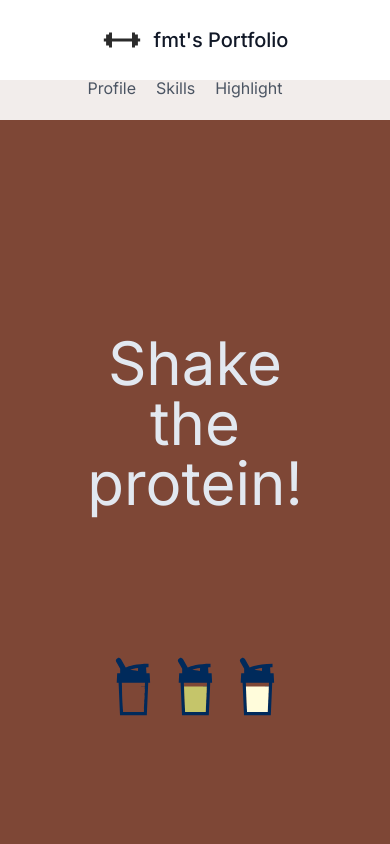
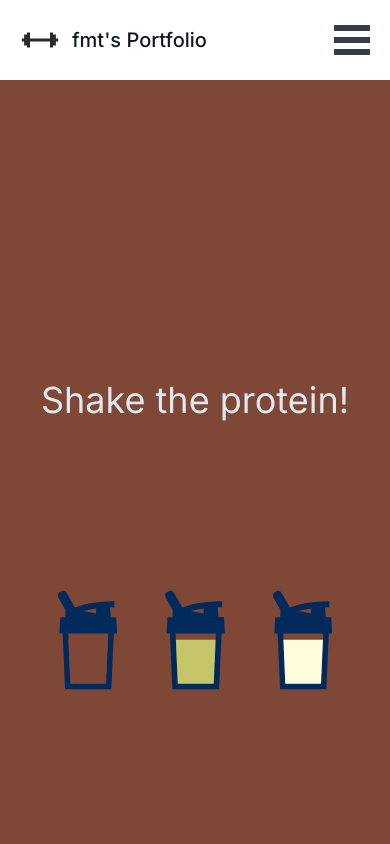
Before and after one commit to Fumiya-Tahara/Portfolio, a Next.js app: page / in a window 390 px wide. Shown: the top 844 px of the page. Built offline with nearby package versions, Linux system fonts and the light colour scheme.

Commit message:
add burger menu

```diff
--- a/package.json
+++ b/package.json
@@ -11,6 +11,7 @@
   "dependencies": {
     "@types/node": "20.5.9",
     "@types/react": "18.2.21",
+    "@types/react-burger-menu": "^2.8.7",
     "@types/react-dom": "18.2.7",
     "animejs": "^3.2.2",
     "autoprefixer": "10.4.15",
@@ -20,6 +21,7 @@
     "next": "13.4.19",
     "postcss": "8.4.29",
     "react": "18.2.0",
+    "react-burger-menu": "^3.0.9",
     "react-dom": "18.2.0",
     "tailwindcss": "3.3.3",
     "typescript": "5.2.2"
--- a/src/app/components/top/components/header.tsx
+++ b/src/app/components/top/components/header.tsx
@@ -1,14 +1,12 @@
 import { Link as Scroll } from "react-scroll";
 import Image from "next/image";
-import { push as Menu } from "react-burger-menu";
+import { slide as Menu } from "react-burger-menu";
 
 const bugerStyle = {
   bmBurgerButton: {
-    position: "absolute",
+    position: "relative",
     width: "36px",
     height: "30px",
-    top: "25px",
-    right: "20px",
   },
   bmBurgerBars: {
     background: "#373a47",
@@ -17,6 +15,7 @@ const bugerStyle = {
     background: "#a90000",
   },
   bmCrossButton: {
+    color: "rgb(17 24 39)",
     height: "30px",
     width: "30px",
   },
@@ -25,10 +24,12 @@ const bugerStyle = {
   },
   bmMenuWrap: {
     position: "fixed",
-    height: "100%",
+    top: "80px",
+    zIndex: "1",
+    height: "calc(100vh - 80px)",
   },
   bmMenu: {
-    background: "#373a47",
+    background: "rgba(255,255,255)",
     padding: "2.5em 1.5em 0",
     fontSize: "1.15em",
   },
@@ -36,25 +37,25 @@ const bugerStyle = {
     fill: "#373a47",
   },
   bmItemList: {
-    color: "#b8b7ad",
+    color: "rgb(17 24 39)",
     padding: "0.8em",
   },
   bmItem: {
     display: "inline-block",
   },
   bmOverlay: {
-    background: "rgba(0, 0, 0, 0.3)",
+    display: "none",
   },
 };
 
 export default function Header() {
   return (
-    <header className="text-gray-600 h-20 relative">
+    <header className="w-full h-20">
       <div
         className="w-full"
         style={{
           position: "fixed",
-          backgroundColor: "rgba(255,255,255,0.9)",
+          backgroundColor: "rgba(255,255,255)",
           zIndex: 1,
         }}
       >
@@ -100,11 +101,12 @@ export default function Header() {
                 Highlight
               </Scroll>
             </div>
-            <div className="md:hidden">
+            <div className="md:hidden text-gray-900">
               <Menu
                 right
                 width={"50%"}
                 styles={bugerStyle}
+                pageWrapId={"page-wrap"}
                 outerContainerId={"outer-container"}
               >
                 <Scroll
--- a/src/app/components/top/page.tsx
+++ b/src/app/components/top/page.tsx
@@ -1,7 +1,7 @@
 "use client";
 import Image from "next/image";
 import anime from "animejs/lib/anime.es.js";
-import { Link as Scroll } from "react-scroll";
+import Header from "./components/header";
 
 export default function Top() {
   const chocoShake = () => {
@@ -83,68 +83,17 @@ export default function Top() {
   };
 
   return (
-    <div id="top">
-      <header className="text-gray-600 body-font h-20">
-        <div
-          className="w-full"
-          style={{
-            position: "fixed",
-            backgroundColor: "rgba(255,255,255,0.9)",
-            zIndex: 1,
-          }}
-        >
-          <div className="container mx-auto flex flex-wrap p-5 flex-col md:flex-row items-center">
-            <Scroll
-              className="flex title-font font-medium items-center text-gray-900 mb-4 md:mb-0 cursor-pointer"
-              to="top"
-              smooth={true}
-              duration={600}
-            >
-              <Image
-                src="/icon/barbell.svg"
-                alt="barbell"
-                width={40}
-                height={40}
-              />
-              <span className="ml-3 text-xl">{"fmt's Portfolio"}</span>
-            </Scroll>
-            <nav className="md:ml-auto flex flex-wrap items-center text-base justify-center">
-              <Scroll
-                className="mr-5 hover:text-gray-900 cursor-pointer"
-                to="profile"
-                smooth={true}
-                duration={600}
-              >
-                Profile
-              </Scroll>
-              <Scroll
-                className="mr-5 hover:text-gray-900 cursor-pointer"
-                to="skills"
-                smooth={true}
-                duration={600}
-              >
-                Skills
-              </Scroll>
-              <Scroll
-                className="mr-5 hover:text-gray-900 cursor-pointer"
-                to="highlight"
-                smooth={true}
-                duration={600}
-              >
-                Highlight
-              </Scroll>
-            </nav>
-          </div>
-        </div>
-      </header>
+    <>
+      <Header />
       <div
+        id="top"
         className="screen grid grid-cols-12 gap-4 text-slate-200"
         style={{ backgroundColor: "#7e4736", height: "calc(100vh - 80px)" }}
       >
-        <div className="col-span-8 col-start-3 text-center text-6xl flex justify-center items-end">
+        <div className="col-span-12 md:col-span-10 md:col-start-2 text-4xl md:text-6xl text-center flex justify-center items-end">
           <div>{"Shake the protein!"}</div>
         </div>
-        <div className="col-span-6 col-start-4 flex">
+        <div className="col-span-10 md:col-span-6 col-start-2 md:col-start-4 flex">
           <div className="choco_shaker flex items-center">
             <div className="cursor-pointer" onClick={chocoShake}>
               <Image
@@ -177,6 +126,6 @@ export default function Top() {
           </div>
         </div>
       </div>
-    </div>
+    </>
   );
 }
--- a/src/app/page.tsx
+++ b/src/app/page.tsx
@@ -2,7 +2,6 @@ import Top from "./components/top/page";
 import Profile from "./components/profile/page";
 import Skill from "./components/skill/page";
 import Highlight from "./components/highlight/page";
-
 
 export default function Home() {
   return (
@@ -12,5 +11,5 @@ export default function Home() {
       <Skill />
       <Highlight />
     </>
-  )
+  );
 }
```
Also changed, not shown: 1 other file (tests, documents, lock files or other folders).
